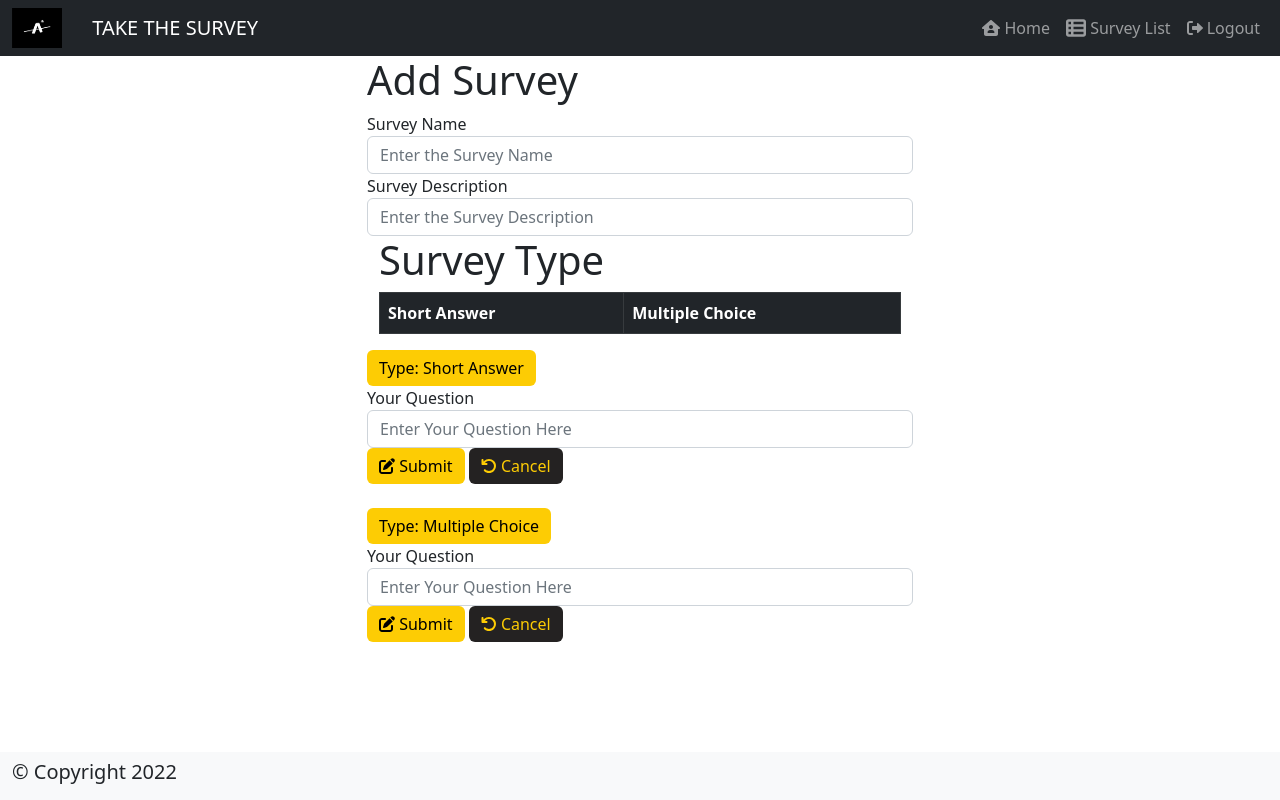
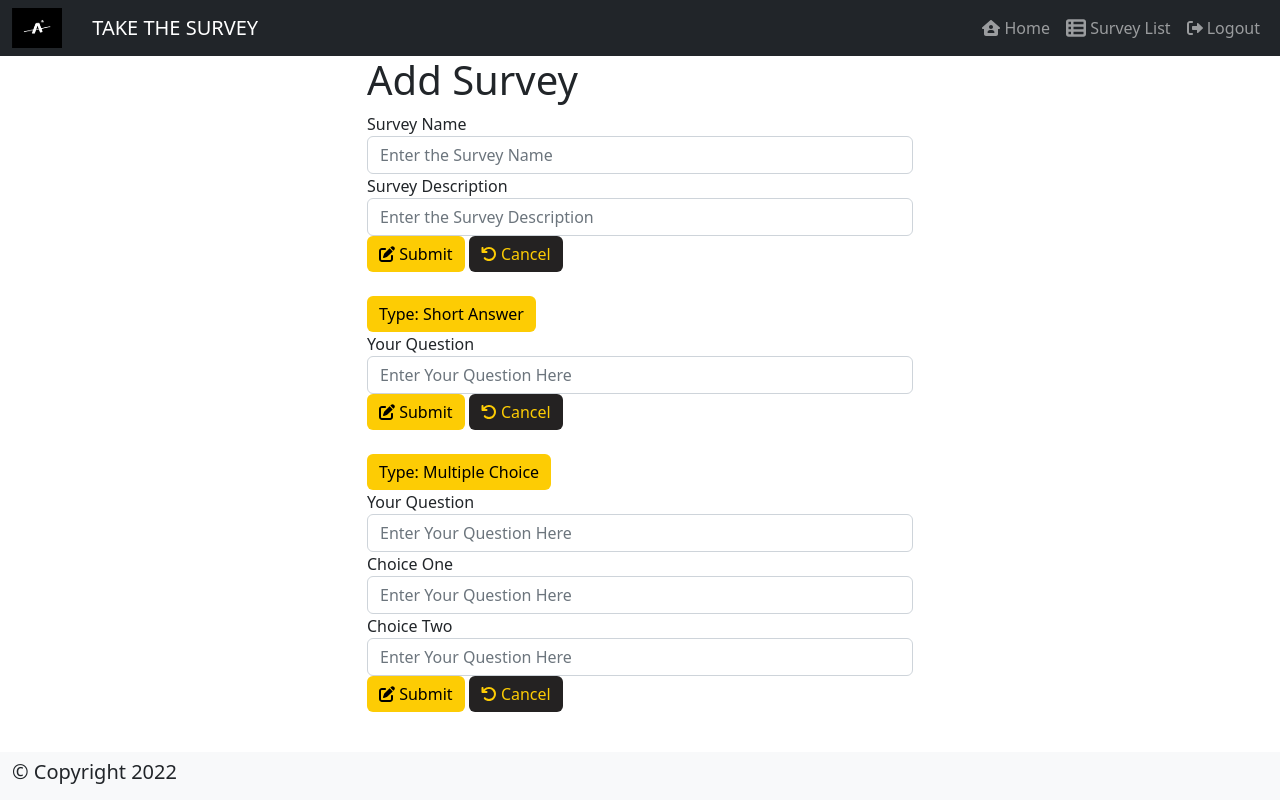
Before and after one commit to darshcode/Group-Project-Fall-2022, a Node server app: page /survey-add in a window 1280 px wide. Run offline with Node 20, Linux system fonts and the light colour scheme; the visitor is signed in with stand-in values (Sample User, id 1); lists and menus that the app fills with data are empty; some libraries are stand-ins or nearby versions.

Commit message:
Updated for the survey.js

```diff
--- a/app/controllers/surveys.controller.server.js
+++ b/app/controllers/surveys.controller.server.js
@@ -44,7 +44,9 @@ export function ProcessSurveysAddPage(req, res, next){
     let newSurvey = surveyModel({
         surveyName: req.body.surveyName,
         surveyDescription : req.body.surveyDescription,
-        questionType: req.body.questionType
+        questionType: req.body.questionType,
+        questionTypeOne: req.body.questionTypeOne,
+        questionTypeTwo: req.body.questionTypeTwo
 
     });
 
@@ -79,7 +81,9 @@ export function ProcessSurveysEditPage(req, res, next){
         _id: req.body.id,
         surveyName: req.body.surveyName,
         surveyDescription : req.body.surveyDescription,
-        questionType: req.body.questionType
+        questionType: req.body.questionType,
+        questionTypeOne: req.body.questionTypeOne,
+        questionTypeTwo: req.body.questionTypeTwo
     });
 
     surveyModel.updateOne({_id: id }, newSurvey, (err, Survey) => {
--- a/app/models/surveys.js
+++ b/app/models/surveys.js
@@ -17,7 +17,8 @@ const Schema = mongoose.Schema;
 const surveySchema = new Schema({
     surveyName : String,
     surveyDescription : String,
-    questionType: String
+    questionType: String,
+    questionTypeOne: String
 
     // Survey content is TBD
 
--- a/app/views/content/surveys/edit.ejs
+++ b/app/views/content/surveys/edit.ejs
@@ -36,30 +36,22 @@ Wilson Wu         3012453494 -->
                     value="<%= survey.surveyDescription %>"
                     required>
                 </div>
+                <button class="btn btn-primary" type="submit">
+                    <i class="fas fa-edit"></i> Submit</button>
+
+                    <a href="/survey-list" class="btn btn-warning">
+                        <i class="fas fa-undo"></i> Cancel</a>
+                        <br>
+                        <br>
+
 <!------------------------------------------Question Type----------------------------------->
                 <div class="container">
-        <h1>Survey Type</h1>
+        <!-- <h2>Survey Type</h2>
+       <input type="radio" name="size" name="short">
+       <label for="short">Short Answer</label>
+       <input type="radio" name="size" name="multiple">
+       <label for="multiple">Multiple Choice</label> -->
 
-         <div class="row">
-            <div class="col">
-
-            <table class="table table-striped table-bordered table-hover">
-                <thead class="table-dark">
-                    <tr>
-                        <!-- <th scope="col" class="text-center">Question Type</th> -->
-                        <th scope="col">Short Answer</th>
-                        <th scope="col">Multiple Choice</th>
-
-                        <!-- <th></th>
-                        <th></th> -->
-                    </tr>
-                </thead>
-                <tbody id="question List">
-
-                </tbody>
-            </table>
-        </div>
-    </div>
         </div>
                 <button class="btn btn-primary" >
                    Type: Short Answer</button>
@@ -70,12 +62,11 @@ Wilson Wu         3012453494 -->
                     id="nameTextField"
                     placeholder="Enter Your Question Here"
                     name="questionType"
-                    value="<%= survey.questionType %>"
+                    value="<%= survey.questionType%>"
                     required>
                 </div>
                 <button class="btn btn-primary" type="submit">
                     <i class="fas fa-edit"></i> Submit</button>
-
 
                     <a href="/survey-list" class="btn btn-warning">
                         <i class="fas fa-undo"></i> Cancel</a>
@@ -90,11 +81,28 @@ Wilson Wu         3012453494 -->
                     <input type="text" class="form-control"
                     id="nameTextField"
                     placeholder="Enter Your Question Here"
-                    name="questionType"
-                    value="<%= survey.questionType %>"
+                    name="questionTypeTwo"
+                    value="<%= survey.questionTypeTwo %>"
                     required>
                 </div>
-
+                <div class="form-group">
+                    <label for="nameTextField">Choice One</label>
+                    <input type="text" class="form-control"
+                    id="nameTextField"
+                    placeholder="Enter Your Question Here"
+                    name="questionTypeTwo"
+                    value="<%= survey.questionTypeTwo %>"
+                    required>
+                </div>
+                <div class="form-group">
+                    <label for="nameTextField">Choice Two</label>
+                    <input type="text" class="form-control"
+                    id="nameTextField"
+                    placeholder="Enter Your Question Here"
+                    name="questionTypeTwo"
+                    value="<%= survey.questionTypeTwo %>"
+                    required>
+                </div>
 
                 <button class="btn btn-primary" type="submit">
                     <i class="fas fa-edit"></i> Submit</button>
@@ -106,30 +114,7 @@ Wilson Wu         3012453494 -->
 
         </div>
 <!----------------------------------------Question list------------------------------------------->
-        <!-- <div class="container">
-        <h1>Question Type</h1>
 
-         <div class="row">
-            <div class="col">
-
-            <table class="table table-striped table-bordered table-hover">
-                <thead class="table-dark">
-                    <tr>
-                        <th scope="col" class="text-center">Question #</th>
-                        <th scope="col">Question Content</th>
-                        <th scope="col">Question Answer</th>
-
-                        <th></th>
-                        <th></th>
-                    </tr>
-                </thead>
-                <tbody id="question List">
-
-                </tbody>
-            </table>
-        </div>
-    </div>
-        </div>
 <!--------------------------------------------------------------------------------------------------->
     </div>
 
--- a/app/views/content/surveys/list.ejs
+++ b/app/views/content/surveys/list.ejs
@@ -41,6 +41,7 @@ Wilson Wu         301243494 -->
                             <td><%= surveys[count].surveyName %></td>
                             <td><%= surveys[count].surveyDescription %></td>
 
+
                             <% if(displayName) { %>
                             <td class="text-center col-1">
                                 <a href="/survey-edit/<%= surveys[count]._id %>"
--- a/public/content/app.css
+++ b/public/content/app.css
@@ -12,6 +12,7 @@ Wilson Wu         3012453494*/
 
 *{
     box-sizing: border-box;
+
 }
 .hero{
     background-color: #fdcc04;
@@ -87,6 +88,7 @@ Wilson Wu         3012453494*/
     background-color: #fdcc04;
 
 } */
+
 #loginButton{
     width: 140px;
     height: 50px;
@@ -175,6 +177,7 @@ Wilson Wu         3012453494*/
     background-color:#fdcc04;
     border: none;
     color: #000;
+
 }
 .btn-primary:hover{
     box-shadow: inset 200px 0 0 0 rgb(255, 0, 68);
```
